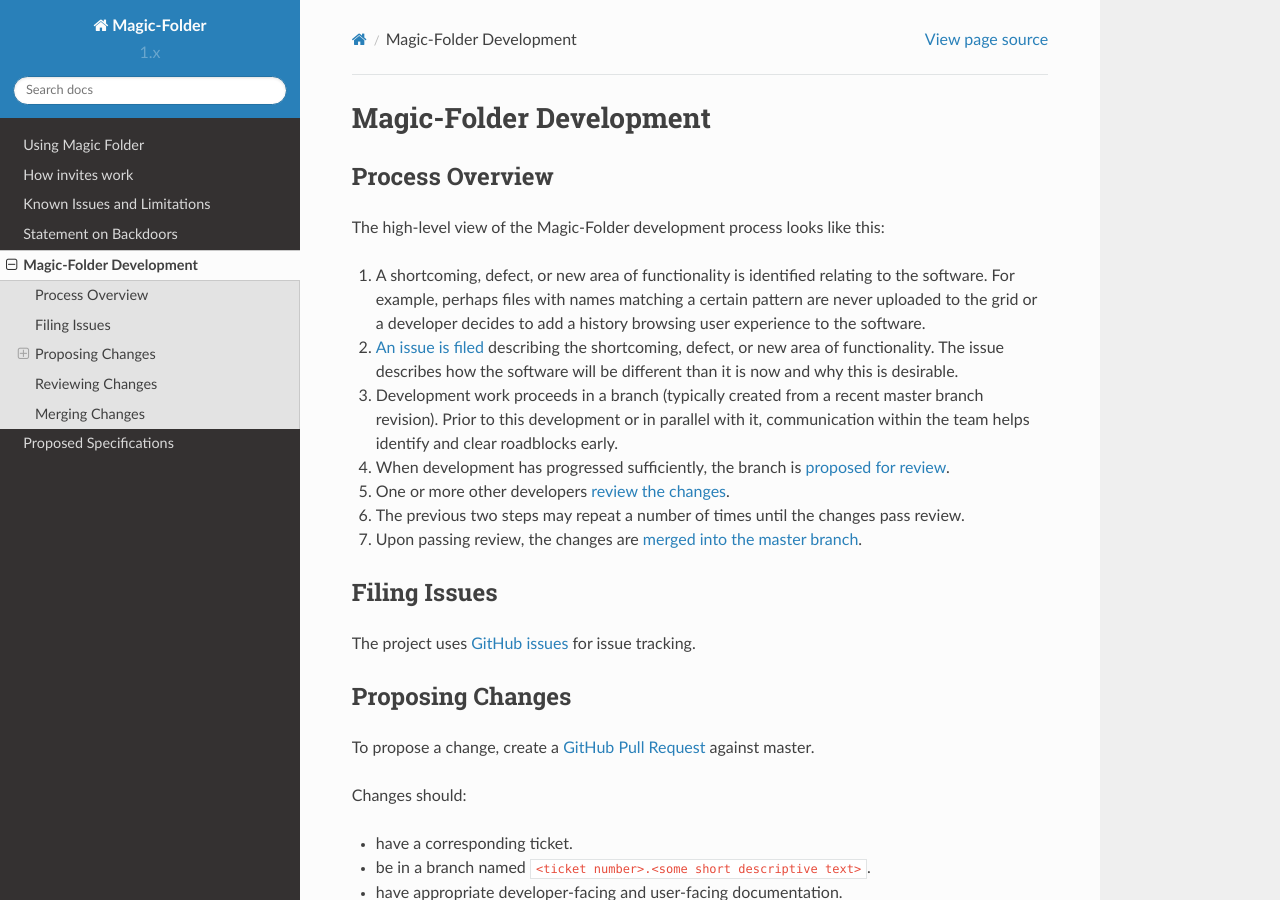
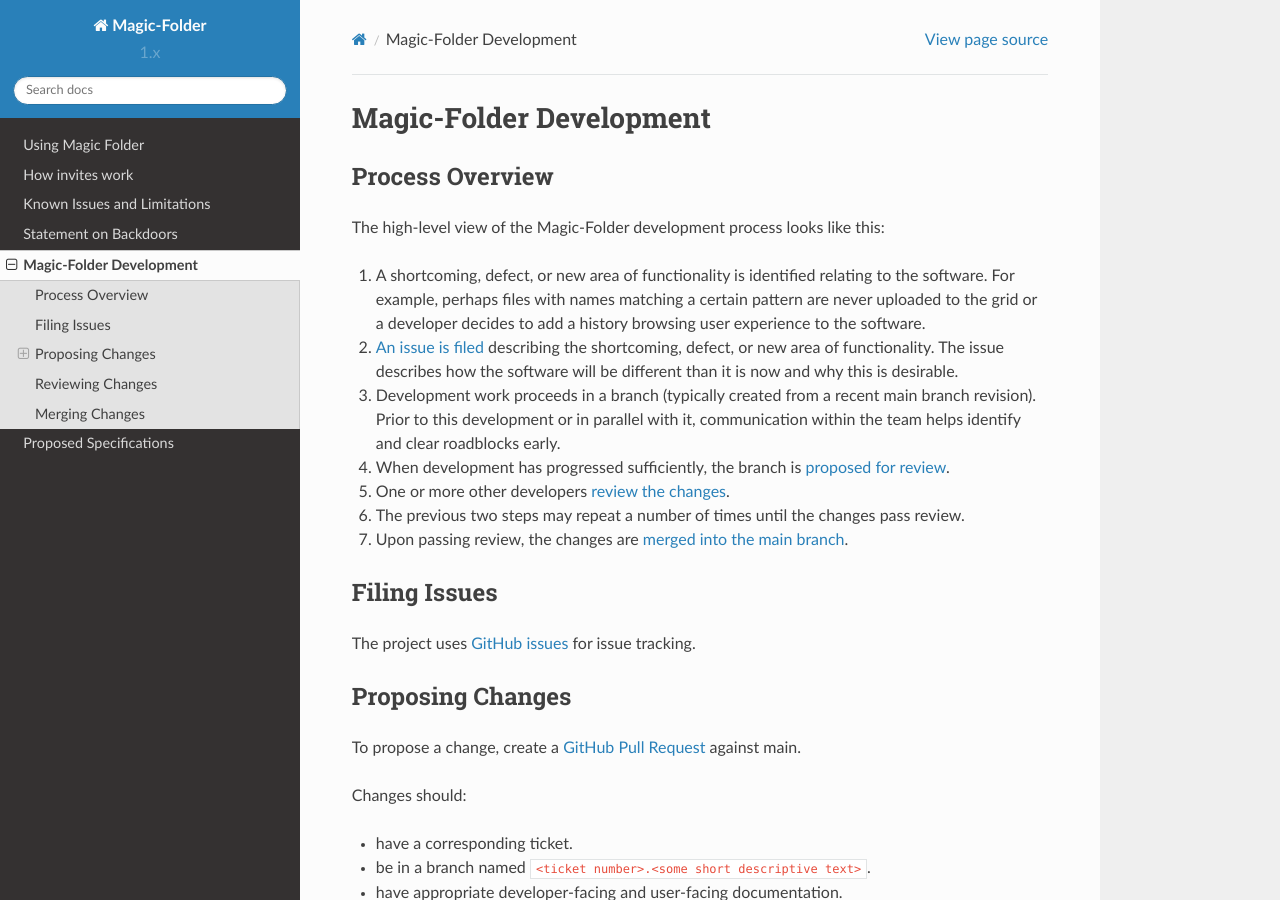
Before and after one commit to tahoe-lafs/magic-folder, a Sphinx documentation site: the page built from docs/development.rst, in a window 1280 px wide and 900 px high. Built offline with Sphinx 7.4.7 and the Read the Docs theme 2.0.0, drawn with Linux system fonts in a browser that asks for light colours; pages that are not in the unit, such as notebooks, are missing from menus; some of the changed text lies outside the part shown.

Commit message:
Update references to point to main branch.

```diff
--- a/README.rst
+++ b/README.rst
@@ -116,6 +116,6 @@
 .. |circleci| image:: https://circleci.com/gh/LeastAuthority/magic-folder.svg?style=svg
     :target: https://circleci.com/gh/LeastAuthority/magic-folder
 
-.. |codecov| image:: https://codecov.io/github/leastauthority/magic-folder/coverage.svg?branch=master
+.. |codecov| image:: https://codecov.io/github/leastauthority/magic-folder/coverage.svg?branch=main
     :alt: test coverage percentage
-    :target: https://codecov.io/github/leastauthority/magic-folder?branch=master
+    :target: https://codecov.io/github/leastauthority/magic-folder?branch=main
--- a/docs/development.rst
+++ b/docs/development.rst
@@ -14,7 +14,7 @@
    or a developer decides to add a history browsing user experience to the software.
 #. `An issue is filed`_ describing the shortcoming, defect, or new area of functionality.
    The issue describes how the software will be different than it is now and why this is desirable.
-#. Development work proceeds in a branch (typically created from a recent master branch revision).
+#. Development work proceeds in a branch (typically created from a recent main branch revision).
    Prior to this development or in parallel with it,
    communication within the team helps identify and clear roadblocks early.
 #. When development has progressed sufficiently,
@@ -22,7 +22,7 @@
 #. One or more other developers `review the changes`_.
 #. The previous two steps may repeat a number of times until the changes pass review.
 #. Upon passing review,
-   the changes are `merged into the master branch`_.
+   the changes are `merged into the main branch`_.
 
 
 .. _An issue is filed:
@@ -38,7 +38,7 @@
 -----------------
 
 To propose a change,
-create a `GitHub Pull Request <https://github.com/leastauthority/magic-folder/pulls>`_ against master.
+create a `GitHub Pull Request <https://github.com/leastauthority/magic-folder/pulls>`_ against main.
 
 Changes should:
 
@@ -188,12 +188,12 @@
 Changes should only be accepted if all of these mechanical checks pass
 *or* if there are failures which are certainly unrelated to the changes and for which tickets have been filed.
 
-.. _merged into the master branch:
+.. _merged into the main branch:
 
 Merging Changes
 ---------------
 
-Use the GitHub merge button to merge changes to master.
+Use the GitHub merge button to merge changes to main.
 Merge changes if they pass the mechanical continuous integration checks and the softer reviewer guidelines above.
 
 .. _the style guidelines from the Twisted project: https://twistedmatrix.com/trac/wiki/ReviewProcess#Newsfiles
```
Also changed, not shown: 4 other files.
